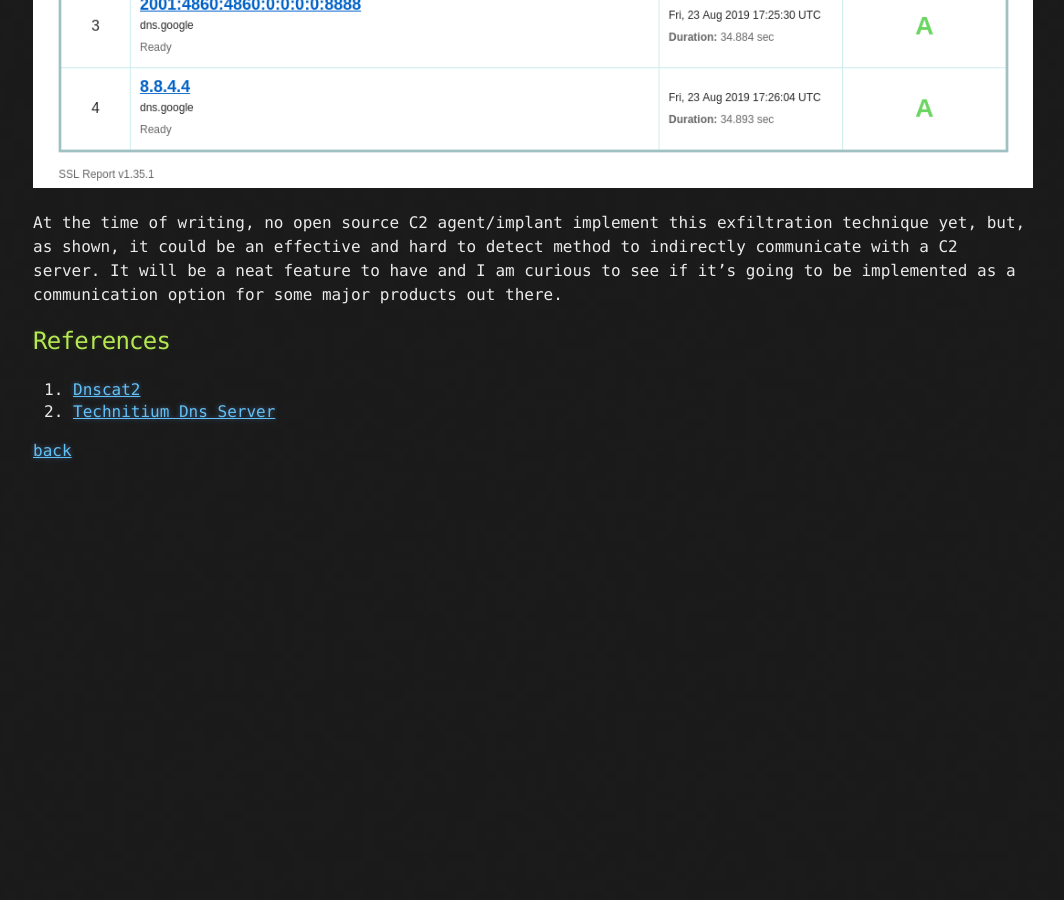
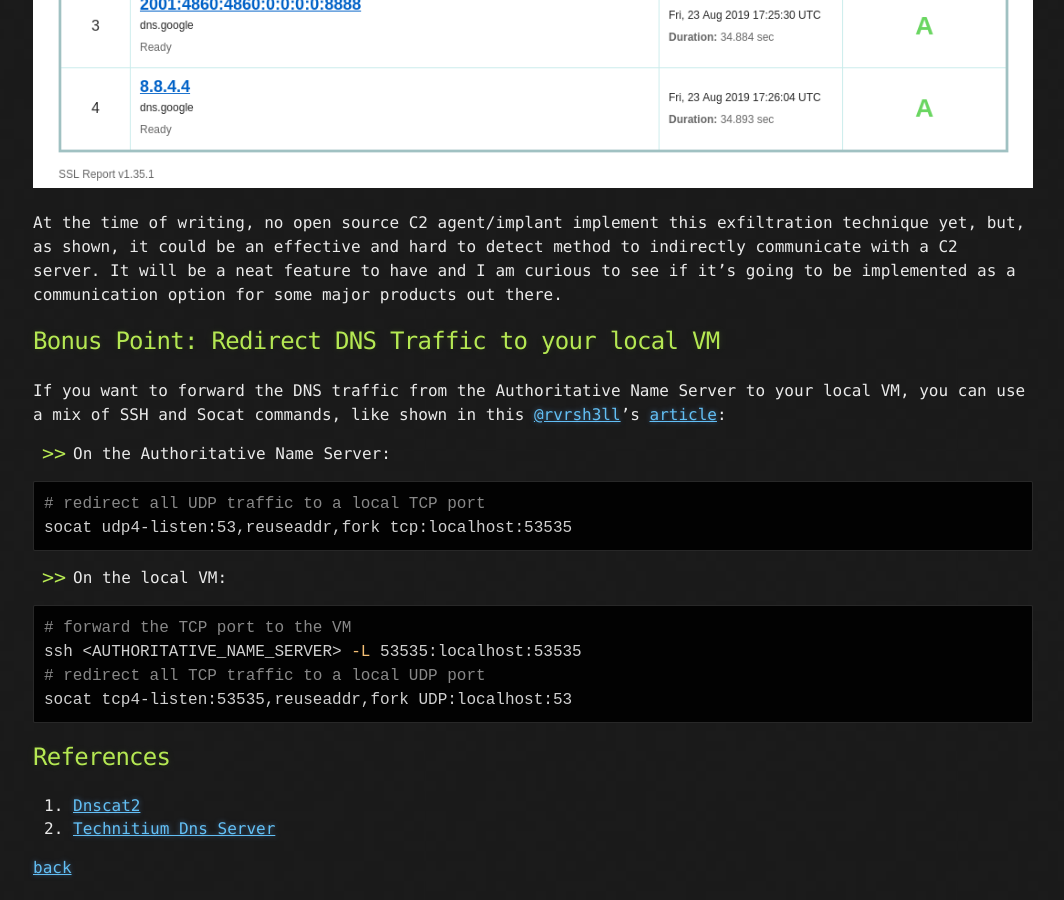
Before and after one commit to phra/phra.github.io, a Jekyll site: the page built from posts/dnscat2-over-doh.md, in a window 1280 px wide and 900 px high, scrolled down 8594 px. Shown: the whole window, without its empty margins (107-1171 px from the left). Built offline with Jekyll 4.4.1, drawn with Linux system fonts in a browser that asks for light colours; before the commit the page ends 9077 px from its top, so only the background shows below that.

Commit message:
posts: add dns forwarding with ssh and socat

````diff
--- a/posts/dnscat2-over-doh.md
+++ b/posts/dnscat2-over-doh.md
@@ -209,6 +209,26 @@ We successfully set up a reverse DNS over HTTPS C2 channel with HTTP/2, High Rep
 
 At the time of writing, no open source C2 agent/implant implement this exfiltration technique yet, but, as shown, it could be an effective and hard to detect method to indirectly communicate with a C2 server. It will be a neat feature to have and I am curious to see if it's going to be implemented as a communication option for some major products out there.
 
+## Bonus Point: Redirect DNS Traffic to your local VM
+
+If you want to forward the DNS traffic from the Authoritative Name Server to your local VM, you can use a mix of SSH and Socat commands, like shown in this [@rvrsh3ll](https://twitter.com/424f424f)'s [article](https://medium.com/rvrsh3ll/redirecting-cobalt-strike-dns-beacons-e3dcdb5a8b9b):
+
+- On the Authoritative Name Server:
+
+```bash
+# redirect all UDP traffic to a local TCP port
+socat udp4-listen:53,reuseaddr,fork tcp:localhost:53535
+```
+
+- On the local VM:
+
+```bash
+# forward the TCP port to the VM
+ssh <AUTHORITATIVE_NAME_SERVER> -L 53535:localhost:53535
+# redirect all TCP traffic to a local UDP port
+socat tcp4-listen:53535,reuseaddr,fork UDP:localhost:53
+```
+
 ## References
 
 1. [Dnscat2](https://github.com/iagox86/dnscat2)
````
